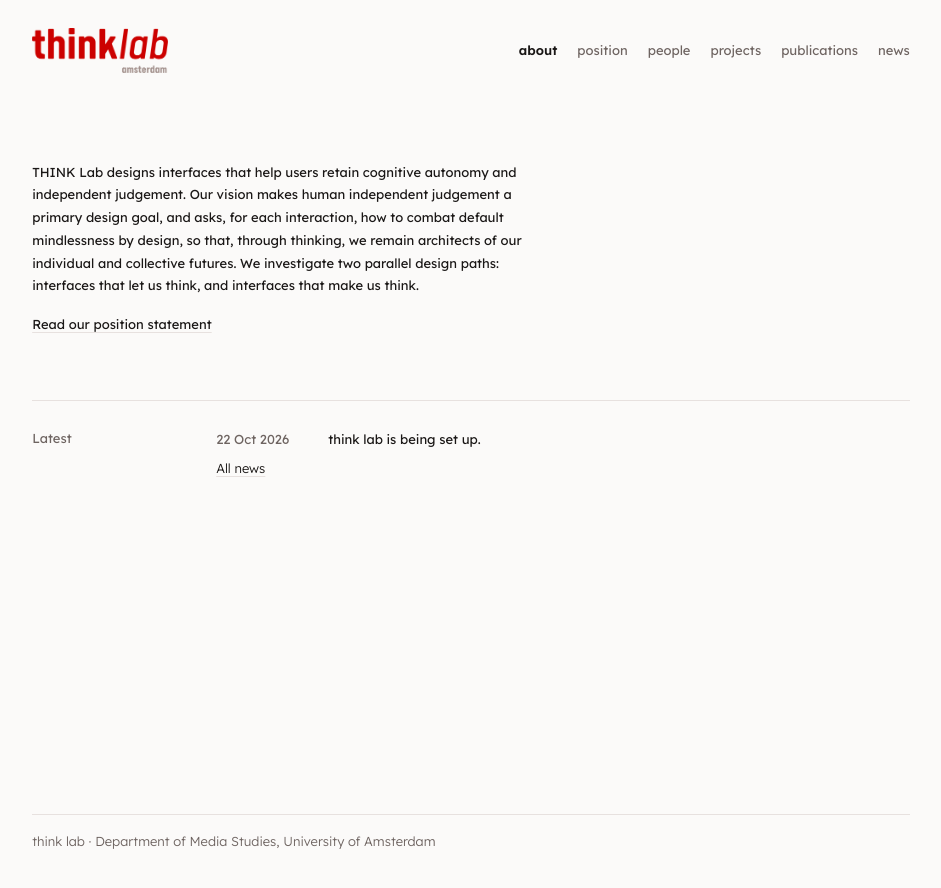
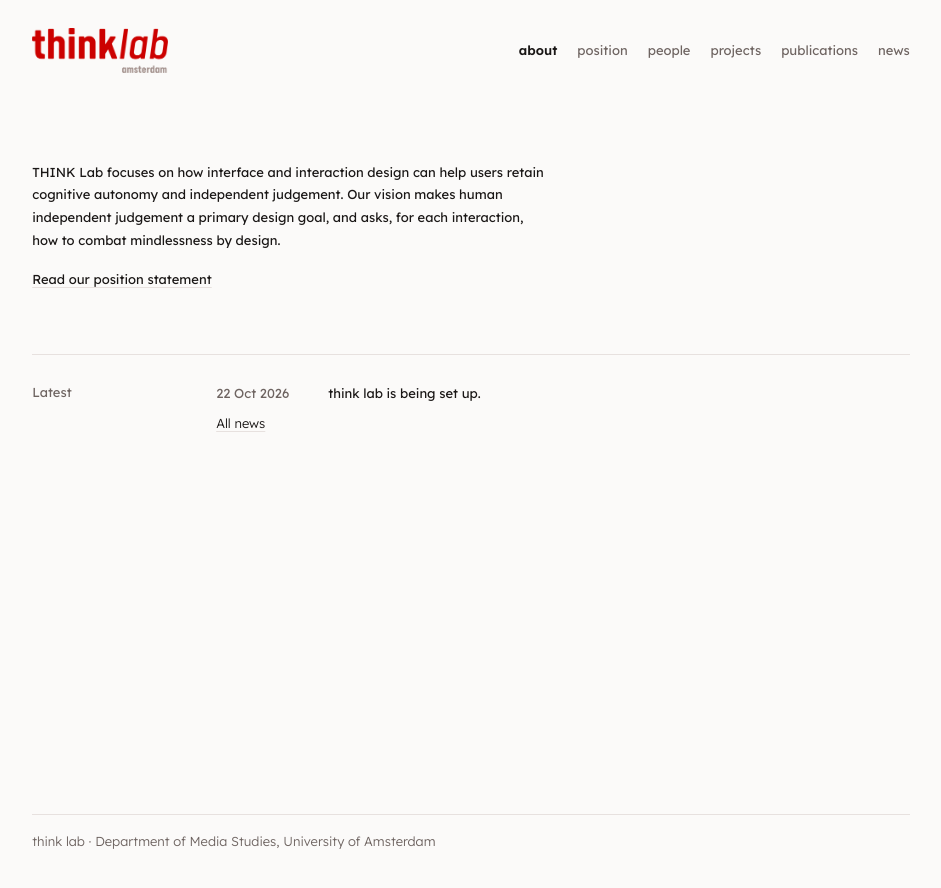
Before and after one commit to HLMQA/think, a Jekyll site: the page built from index.md, in a window 1280 px wide. Shown: the top 888 px of the page, without its empty margins (169-1110 px from the left). Built offline with Jekyll 4.4.1, drawn with Linux system fonts in a browser that asks for light colours.

Commit message:
Homepage intro: user's revised text
Co-Authored-By: Claude Opus 5.5 <noreply@anthropic.com>
Claude-Session: https://claude.ai/code/session_01TgR6aJ38HLEPLrkB6bpgPr

```diff
--- a/index.md
+++ b/index.md
@@ -2,7 +2,7 @@
 layout: default
 ---
 <div class="intro">
-  <p>THINK Lab designs interfaces that help users retain cognitive autonomy and independent judgement. Our vision makes human independent judgement a primary design goal, and asks, for each interaction, how to combat default mindlessness by design, so that, through thinking, we remain architects of our individual and collective futures. We investigate two parallel design paths: interfaces that let us think, and interfaces that make us think.</p>
+  <p>THINK Lab focuses on how interface and interaction design can help users retain cognitive autonomy and independent judgement. Our vision makes human independent judgement a primary design goal, and asks, for each interaction, how to combat mindlessness by design.</p>
   <p class="more"><a href="{{ '/position/' | relative_url }}">Read our position statement</a></p>
 </div>
 
```
